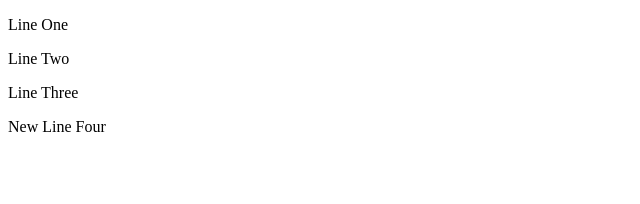
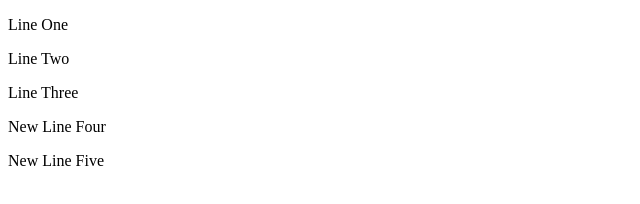
Before and after one commit to Abir-Das/branching, a plain HTML site: page index.html in a window 1280 px wide. Shown: the whole page, without its empty margins (0-640 px from the left). Drawn offline with Linux system fonts and the light colour scheme.

Commit message:
file resource file changed

```diff
--- a/index.html
+++ b/index.html
@@ -11,5 +11,6 @@
     <p>Line Two</p>
     <p>Line Three</p>
     <p>New Line Four</p>
+    <p>New Line Five</p>
 </body>
 </html>
```
